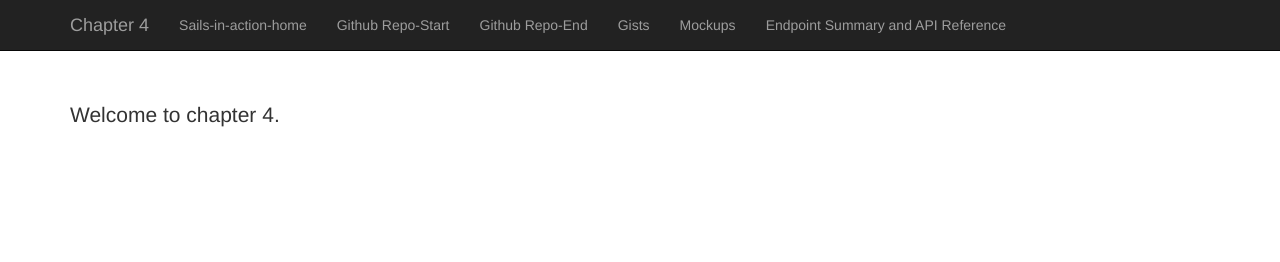
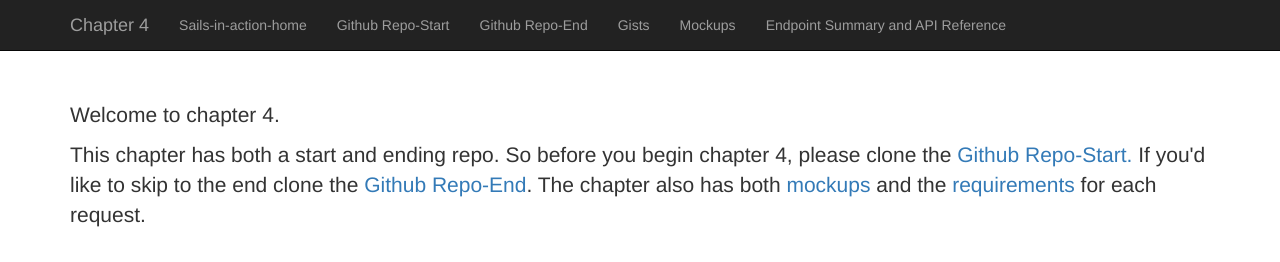
Before and after one commit to sailsinaction/chapter-4, a plain HTML site: page index.html in a window 1280 px wide. Drawn offline with nearby package versions, Linux system fonts and the light colour scheme.

Commit message:
formatting

```diff
--- a/index.html
+++ b/index.html
@@ -33,6 +33,9 @@
         <p style="font-size: 21px; font-family: Helvetica Neue; font-weight: 200; margin-top: 100px; ">
         Welcome to chapter 4.
       </p>
+      <p style="font-size: 21px; font-family: Helvetica Neue; font-weight: 200; ">
+        This chapter has both a start and ending repo. So before you begin chapter 4, please clone the <a href="https://github.com/sailsinaction/brushfire-ch4-start">Github Repo-Start.</a> If you'd like to skip to the end clone the <a href="https://github.com/sailsinaction/brushfire-ch4-end"> Github Repo-End</a>. The chapter also has both <a href="mockups.html">mockups</a> and the <a href="https://docs.google.com/spreadsheets/d/1T7aOW8VQzEakZTth1g8oOOPk3BGGS9OxIEqsYZfcGMM/edit?usp=sharing">requirements</a> for each request.
+      </p>
       </div>
       <script src="https://maxcdn.bootstrapcdn.com/bootstrap/3.3.6/js/bootstrap.min.js" integrity="sha384-0mSbJDEHialfmuBBQP6A4Qrprq5OVfW37PRR3j5ELqxss1yVqOtnepnHVP9aJ7xS" crossorigin="anonymous"></script>
     </body>
```
